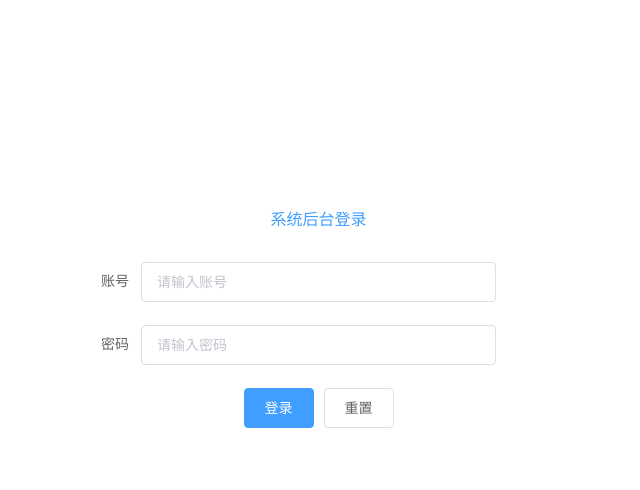
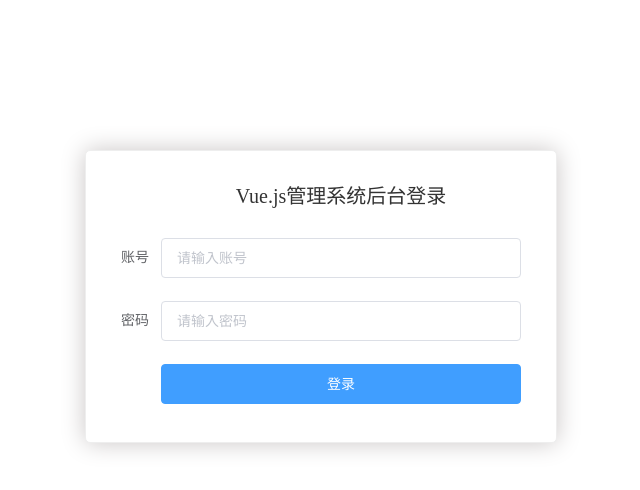
Before and after one commit to ltf990904/shop-admin, a Vue app: page /#/login in a window 1280 px wide. Shown: the top 490 px of the page, without its empty margins (319-959 px from the left). Built offline with nearby package versions, Linux system fonts and the light colour scheme.

Commit message:
添加了vuex，修改了项目结构

```diff
--- a/package.json
+++ b/package.json
@@ -12,7 +12,8 @@
     "core-js": "^2.6.5",
     "element-ui": "^2.7.2",
     "vue": "^2.6.10",
-    "vue-router": "^3.0.6"
+    "vue-router": "^3.0.6",
+    "vuex": "^3.1.0"
   },
   "devDependencies": {
     "@vue/cli-plugin-babel": "^3.6.0",
@@ -21,6 +22,8 @@
     "babel-eslint": "^10.0.1",
     "eslint": "^5.16.0",
     "eslint-plugin-vue": "^5.0.0",
+    "less": "^3.9.0",
+    "less-loader": "^4.1.0",
     "node-sass": "^4.11.0",
     "sass-loader": "^7.1.0",
     "vue-template-compiler": "^2.5.21"
--- a/src/main.js
+++ b/src/main.js
@@ -6,9 +6,9 @@
 import 'element-ui/lib/theme-chalk/index.css';
 
 // 导入组件
-import Login from "./components/pages/Login.vue"
+import Login from "./pages/Login"
 
-// 2.element - 注册
+// element - 注册
 Vue.use(ElementUI)
 // 注册路由
 Vue.use(VueRouter);
--- a/src/components/pages/Login.vue
+++ b/src/pages/Login.vue
@@ -1,8 +1,8 @@
 <template>
   <div class="login-form">
-    <el-form :model="form" label-width="45px">
+    <el-form :model="form" label-width="40px">
       <el-form-item>
-        <div class="login-title">系统后台登录</div>
+        <div class="login-title">Vue.js管理系统后台登录</div>
       </el-form-item>
       <el-form-item label="账号">
         <el-input v-model="form.username" placeholder="请输入账号"></el-input>
@@ -11,9 +11,9 @@
         <el-input v-model="form.password" type="password" placeholder="请输入密码"></el-input>
       </el-form-item>
       <el-form-item>
-        <div class="login-title">
-          <el-button type="primary" @click="onSubmit">登录</el-button>
-          <el-button>重置</el-button>
+        <div>
+          <el-button class="login-button" type="primary" @click="onSubmit">登录</el-button>
+          <!-- <el-button @click="resetForm">重置</el-button> -->
         </div>
       </el-form-item>
     </el-form>
@@ -33,23 +33,30 @@
   methods: {
     onSubmit() {
       // this.axios
-      console.log("submit!");
+      console.log("submit");
     }
   }
 };
 </script>
 
-<style scoped lang="scss">
+<style scoped lang="less">
 .login-form {
+  border-radius: 5px;
+  // 背景绘制在衬距方框内
+  background-clip: padding-box;
+  margin: 150px auto;
   width: 400px;
-  position: absolute;
-  left: 50%;
-  top: 50%;
-  margin: -200px 0 0 -225px;
+  padding: 25px 35px 15px 35px;
+  background: #fff;
+  border: 1px solid #eee;
+  box-shadow: 0 0 25px #cac6c6;
 }
 .login-title {
   text-align: center;
-  color: #409eff;
-  font-size: 16px;
+  color: #333;
+  font-size: 20px;
+}
+.login-button {
+  width: 360px;
 }
 </style>
--- /dev/null
+++ b/src/store/index.js
@@ -0,0 +1,4 @@
+import Vue from 'vue'
+import Vuex from 'vuex'
+
+Vue.use(Vuex)
```
Also changed, not shown: index.html (added, +12 -0 lines), src/assets/logo.png (deleted), src/routes.config.js (added), webpack.config.js (added), 1 other file (tests, documents, lock files or other folders).
